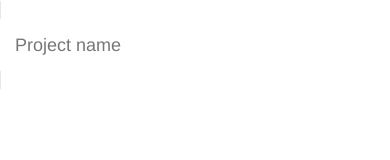
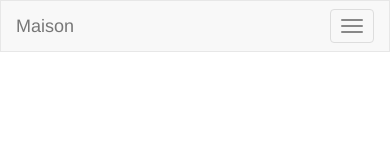
Before and after one commit to LucaMozzo/HackLondon, a plain HTML site: page index.html in a window 390 px wide. Drawn offline with nearby package versions, Linux system fonts and the light colour scheme.

Commit message:
added navbar

```diff
--- a/index.html
+++ b/index.html
@@ -4,16 +4,28 @@
     <meta charset="UTF-8">
     <link rel="stylesheet" href="https://maxcdn.bootstrapcdn.com/bootstrap/3.3.6/css/bootstrap.min.css" integrity="sha384-1q8mTJOASx8j1Au+a5WDVnPi2lkFfwwEAa8hDDdjZlpLegxhjVME1fgjWPGmkzs7" crossorigin="anonymous">
     <script src="https://maxcdn.bootstrapcdn.com/bootstrap/3.3.6/js/bootstrap.min.js" integrity="sha384-0mSbJDEHialfmuBBQP6A4Qrprq5OVfW37PRR3j5ELqxss1yVqOtnepnHVP9aJ7xS" crossorigin="anonymous"></script>
+    <script src="http://ajax.aspnetcdn.com/ajax/jQuery/jquery-1.12.0.min.js"></script>
 
     <title>Title</title>
 </head>
 <body>
-    <navbar class="navbar navbar-default">
-        <div class="container-fluid">
-            <div class="navbar-header">
-                <a class="navbar-brand" href="#">Project name</a>
-            </div>
+<nav class="navbar navbar-default">
+    <div class="container-fluid">
+        <div class="navbar-header">
+            <button type="button" class="navbar-toggle collapsed" data-toggle="collapse" data-target="#navbar-collapse" aria-expanded="false">
+                <span class="sr-only">Toggle navigation</span>
+                <span class="icon-bar"></span>
+                <span class="icon-bar"></span>
+                <span class="icon-bar"></span>
+            </button>
+            <a class="navbar-brand" href="#">Maison</a>
         </div>
-    </navbar>
+        <div class="collapse navbar-collapse" id="navbar-collapse">
+            <ul class="nav nav-pills">
+                <li class="active"><a href="#">Home</a></li>
+            </ul>
+        </div>
+    </div>
+</nav>
 </body>
 </html>
```
